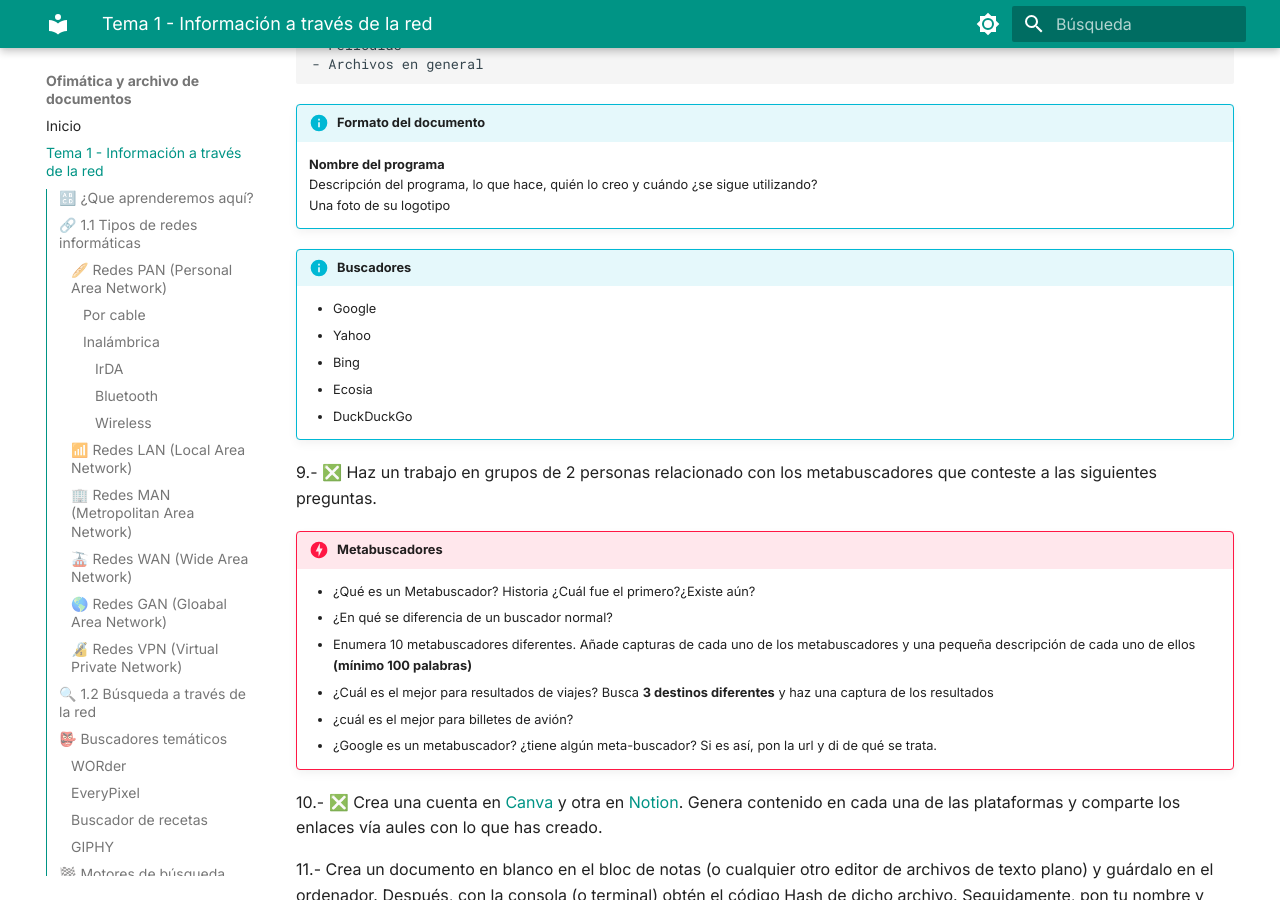
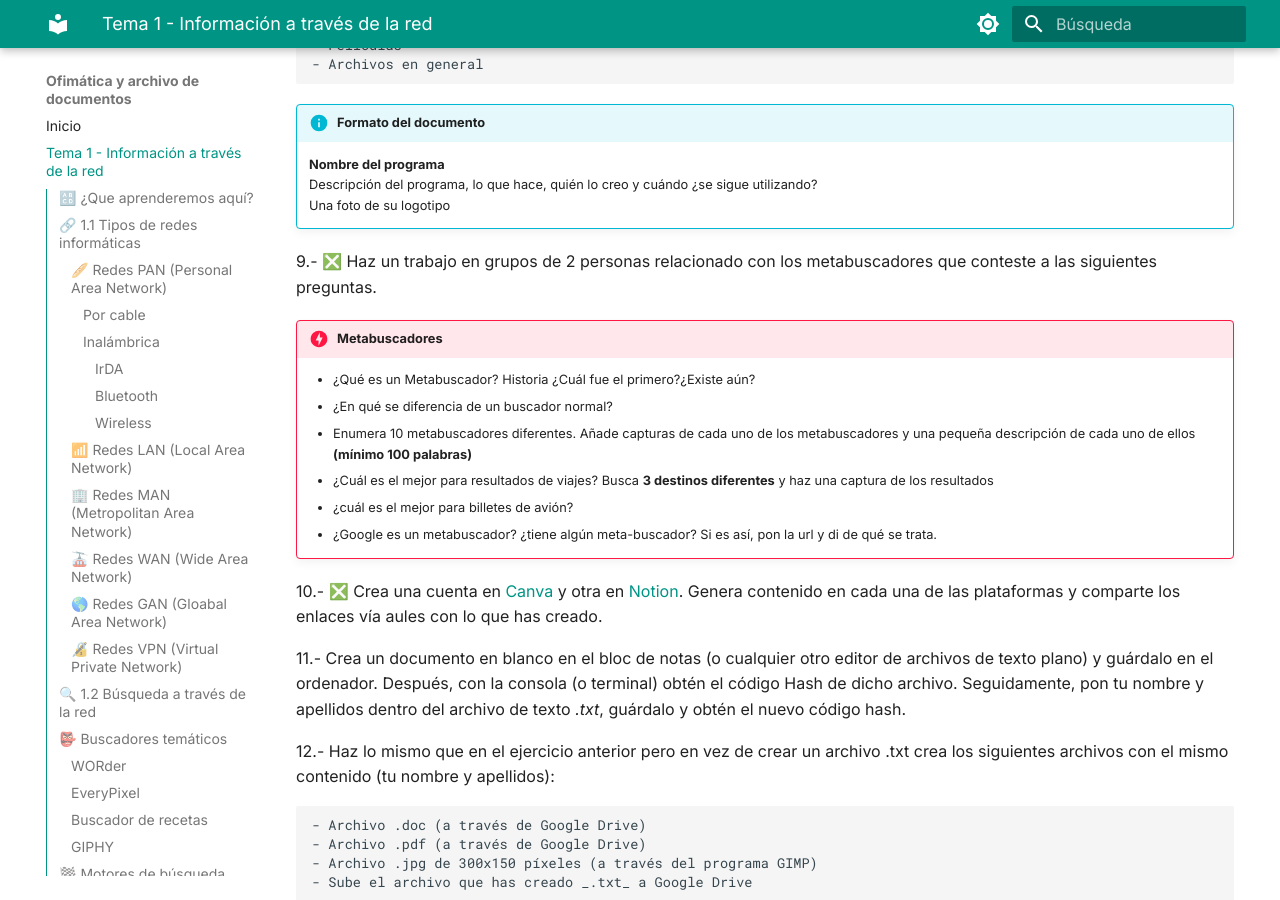
Before and after one commit to lalemanf/ofimatica, an MkDocs documentation site: the page built from docs/01-redes.md, in a window 1280 px wide and 900 px high, scrolled down 12436 px. Built offline with MkDocs 1.6.1 and Material for MkDocs 9.7.7, drawn with Linux system fonts in a browser that asks for light colours.

Commit message:
nuevo contenido

```diff
--- a/docs/01-redes.md
+++ b/docs/01-redes.md
@@ -315,12 +315,12 @@
 
 <!-- ~~8.- Realiza una búsqueda del término o frase que quieras en los distintos buscadores que se listan a continuación. Elabora un documento con los resultados de cada uno de los buscadores adjuntando una captura de pantalla con los 3 primeros resultados de cada uno de ellos. Para terminar, comenta cuál de ellos te ha gustado más en función de los resultados obtenidos y explica por qué.~~ -->
 
-!!! INFO "Buscadores"
+<!-- !!! INFO "Buscadores"
     - Google
     - Yahoo
     - Bing
     - Ecosia
-    - DuckDuckGo
+    - DuckDuckGo -->
 
 9.- ❎ Haz un trabajo en grupos de 2 personas relacionado con los metabuscadores que conteste a las siguientes preguntas.
 
```
Also changed, not shown: site/01-redes/index.html, site/search/search_index.json, 1 other file.
